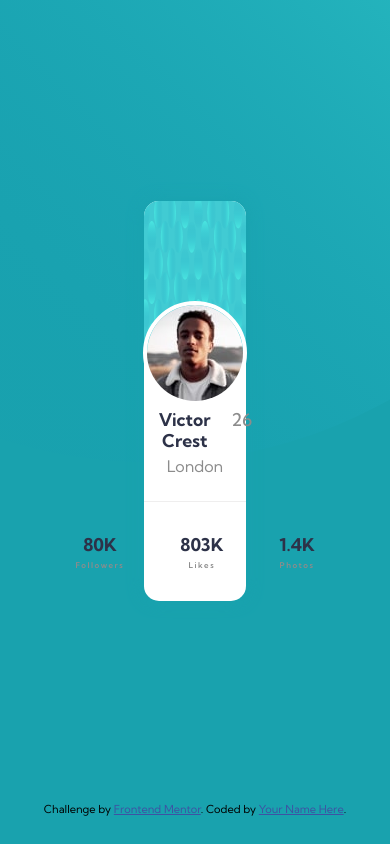
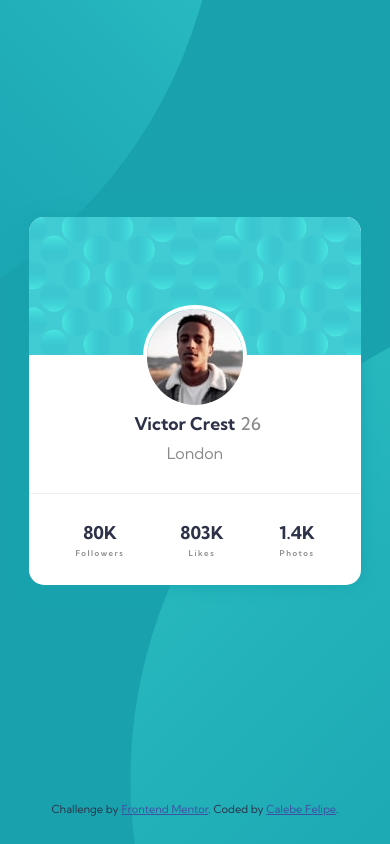
Before and after one commit to CalebeFelipe/profile-card-component-main, a plain HTML site: page index.html in a window 390 px wide. Drawn offline with Linux system fonts and the light colour scheme.

Commit message:
Configurando a responsividade com Medias Queries e adicionei alguns comentarios CSS

```diff
--- a/css/style.css
+++ b/css/style.css
@@ -8,7 +8,7 @@ body {
     font-family: "Kumbh Sans";
     background-color: hsl(185, 75%, 39%);
     background-image: url(../images/bg-pattern-top.svg), url(../images/bg-pattern-bottom.svg);
-    background-position: -340px -515px, 722px 329px;
+    background-position: -287px -515px, 722px 329px;
     background-repeat: no-repeat;
 }
 
@@ -21,9 +21,13 @@ main {
     align-items: center;
 }
 
+/*
+Configurações do card
+*/
+
 #cardContainer {
     width: 26%;
-    height: 25rem;
+    height: 23rem;
     background-color: #fff;
     border-radius: 15px;
     box-shadow: 0 0 1em hsl(185, 75%, 39%);
@@ -110,10 +114,15 @@ main {
     font-weight: 600;
 }
 
+
+/*
+Configurações do footer
+*/
 div.attribution {
     height: 5%;
     font-size: 11px;
     text-align: center;
+    color: hsl(229, 23%, 23%);
 }
 
 div.attribution a {
@@ -123,3 +132,37 @@ div.attribution a {
 .gray {
     color: hsl(0, 0%, 55%);
 }
+
+/*
+Medias Queries
+*/
+
+@media (max-width: 1024px) {
+    #cardContainer {
+        width: 35%;
+    }
+
+    body {
+        background-position: -488px -547px, 444px 354px;
+    }
+}
+
+@media (max-width: 768px) {
+    #cardContainer {
+        width: 45%;
+    }
+
+    body {
+        background-position: -598px -547px, 340px 354px
+    }
+}
+
+@media (max-width: 425px) {
+    #cardContainer {
+        width: 85%;
+    }
+
+    body {
+        background-position: -758px -619px, 130px 289px;
+    }
+}
--- a/index.html
+++ b/index.html
@@ -45,7 +45,7 @@
 
   <div class="attribution">
     Challenge by <a href="https://www.frontendmentor.io?ref=challenge" target="_blank">Frontend Mentor</a>.
-    Coded by <a href="#">Your Name Here</a>.
+    Coded by <a href="#">Calebe Felipe</a>.
   </div>
 </body>
 </html>
```
